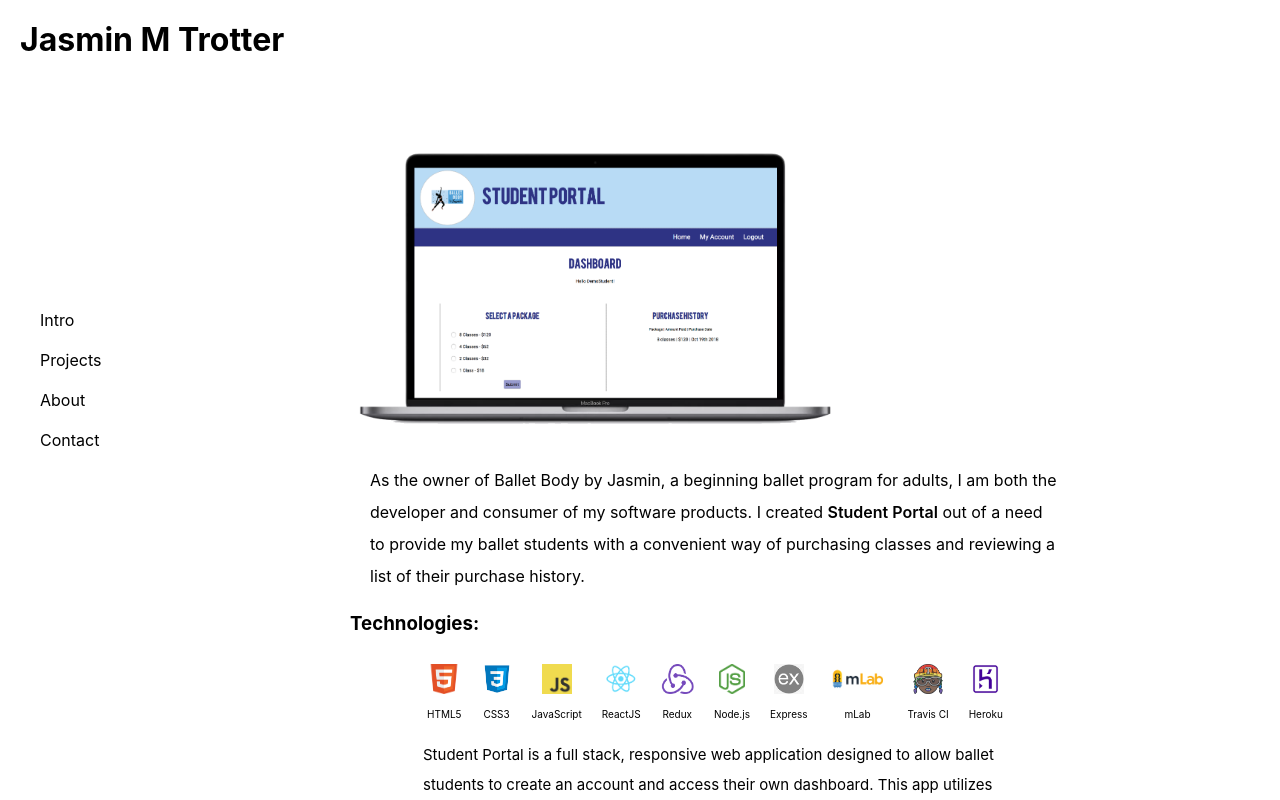
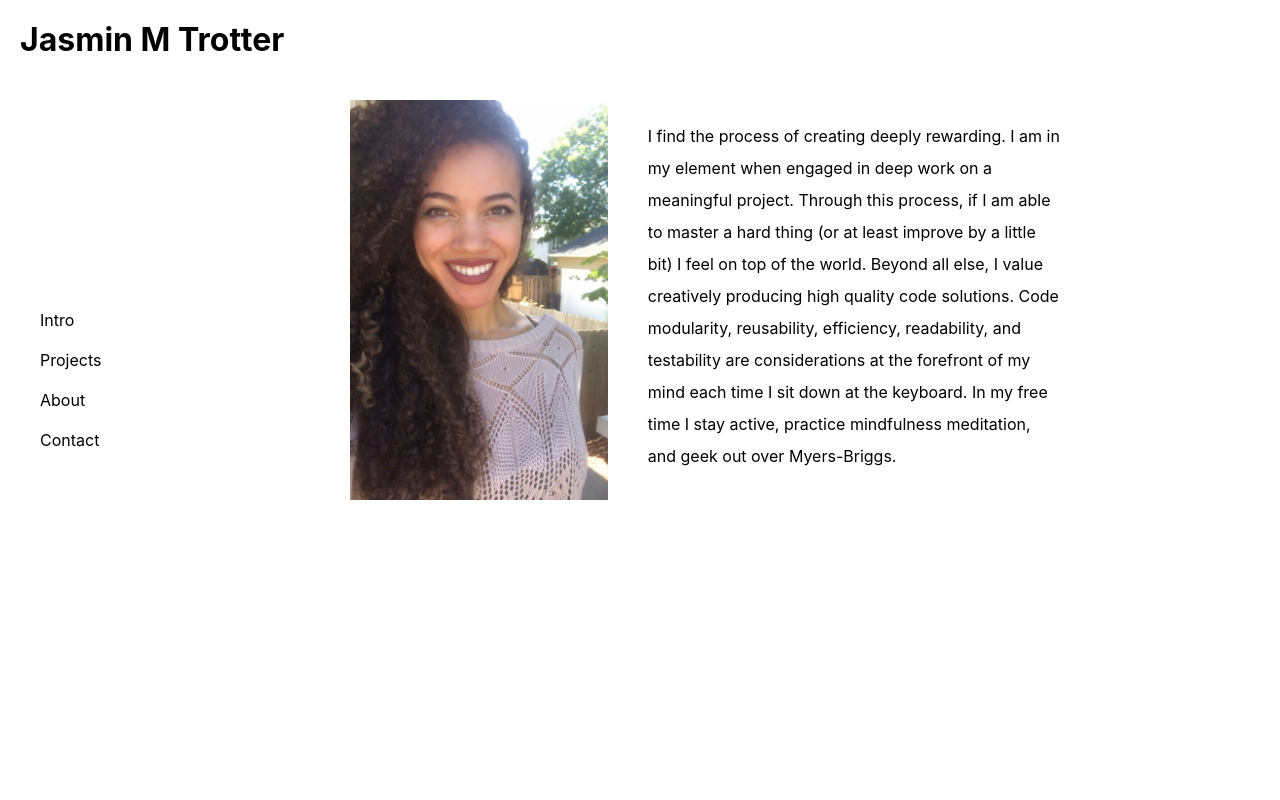
Before and after one commit to JasminTrotter/new-portfolio, a React (Create React App) app: page / in a window 1280 px wide. Shown: the top 800 px of the page. Built offline with nearby package versions, Linux system fonts and the light colour scheme.

Commit message:
fix link

```diff
--- a/src/Components/App.js
+++ b/src/Components/App.js
@@ -8,8 +8,8 @@ import Projects from './Projects';
 
 function App() {
   const [navPosition, updateNavPosition] = useState('side');
-  const [showIntro, updateShowIntro] = useState(false);
-  const [showProjects, updateShowProjects] = useState(true);
+  const [showIntro, updateShowIntro] = useState(true);
+  const [showProjects, updateShowProjects] = useState(false);
   const [showContact, updateShowContact] = useState(false);
 
   useEffect(() => {
--- a/src/Components/ProjectDescription.js
+++ b/src/Components/ProjectDescription.js
@@ -1,6 +1,8 @@
 import React from 'react';
 
 function ProjectDescription({ description, link }) {
+
+  console.log(link)
 
   return (
     <>
--- a/src/Components/Projects.js
+++ b/src/Components/Projects.js
@@ -11,10 +11,10 @@ function Projects() {
       {copy.projects.map((project, i) => (
         <div className='project-item' key={i}>
           <img className='project-img' src={project.image} />
-          <ProjectDescription description={project.description} />
+          <ProjectDescription description={project.description} link={project.projectLink} />
           <h3>Technologies:</h3>
           <div className='logo-container' >
-            {<TechList list={project.techList} link={project.projectLink} />}
+            {<TechList list={project.techList} />}
           </div>
           {project.techDescription && <div className='tech-description'>{project.techDescription}</div>}
         </div>
```
